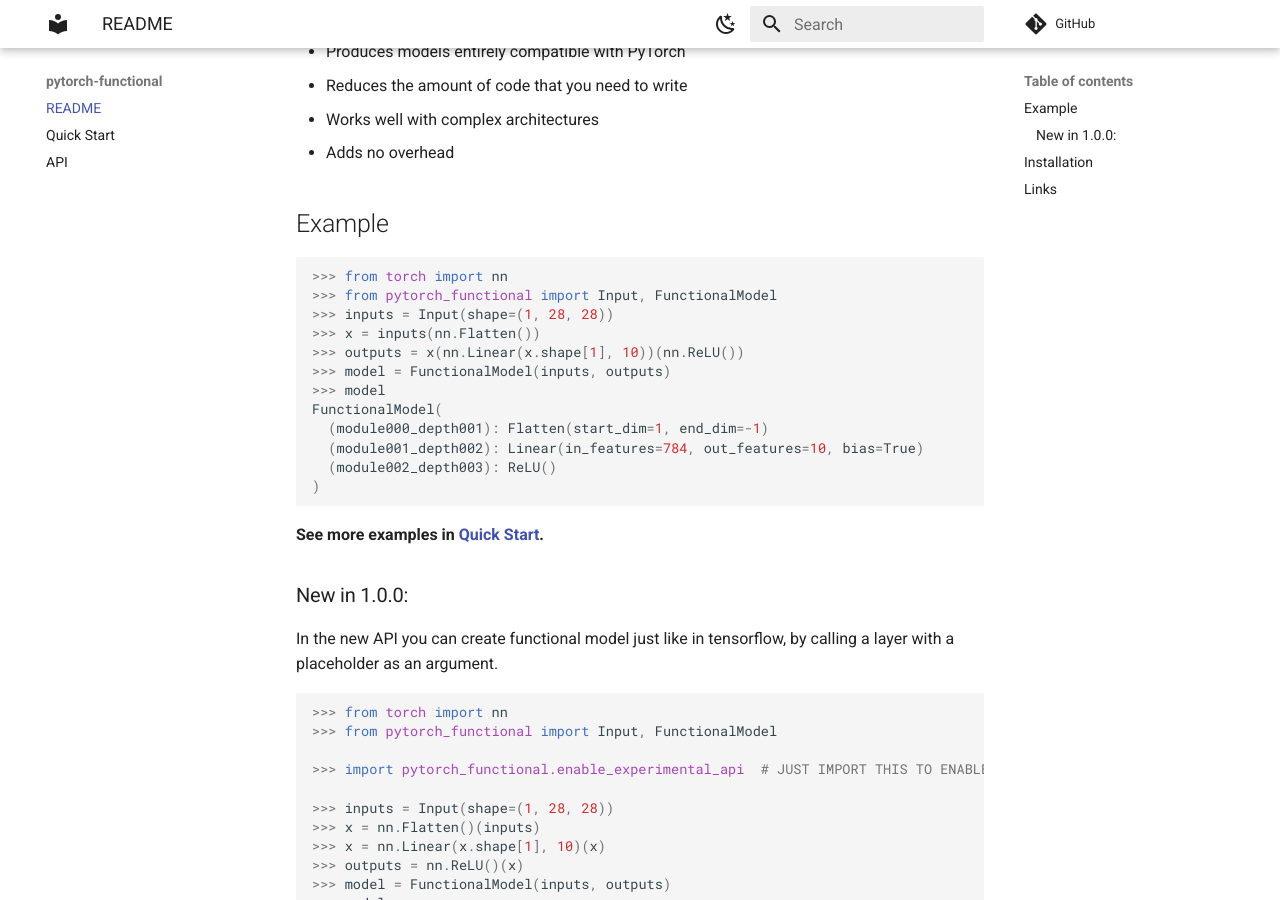
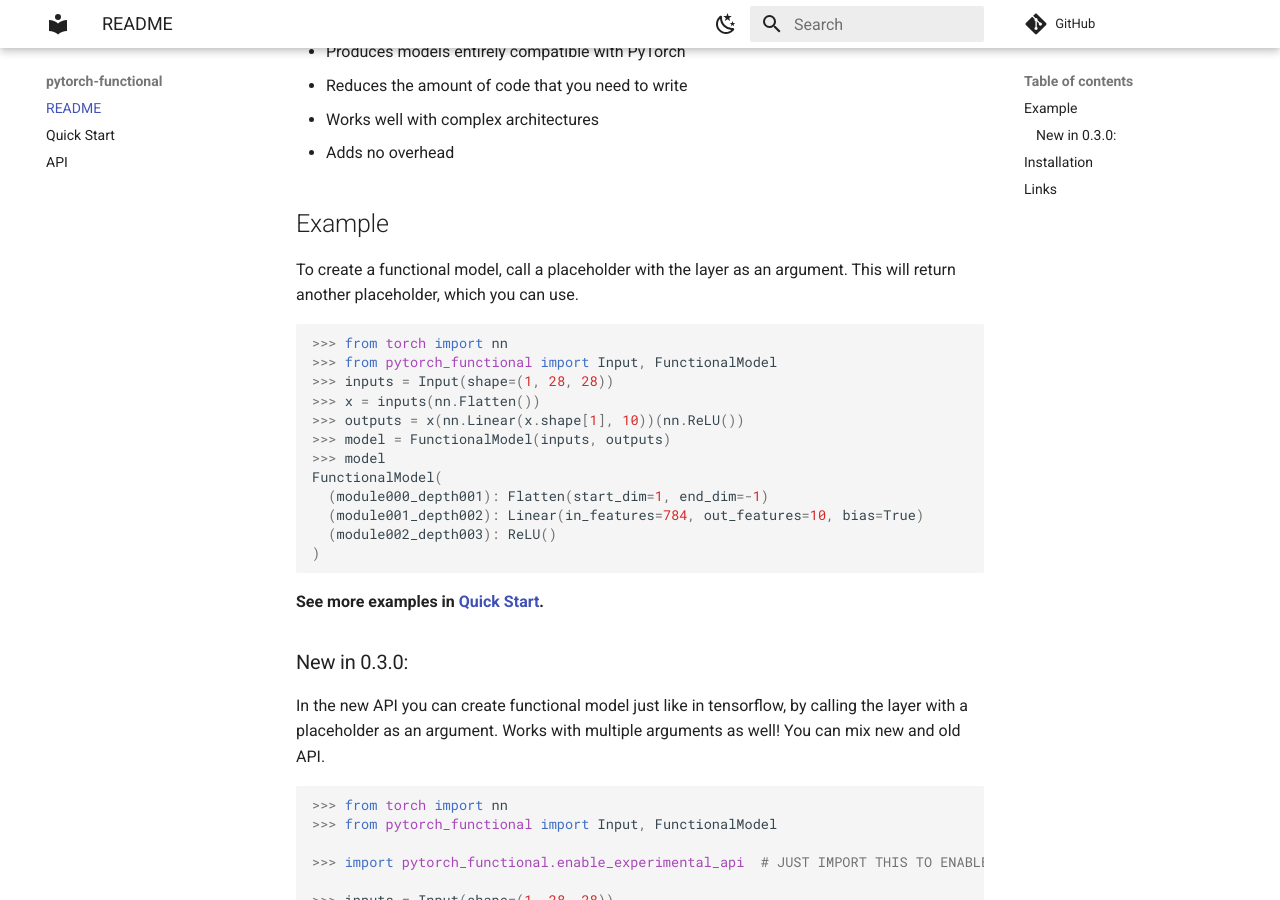
Before and after one commit to sjmikler/pytorch-symbolic, an MkDocs documentation site: the page built from docs/README.md, in a window 1280 px wide and 900 px high, scrolled down 427 px. Built offline with MkDocs 1.6.1 and Material for MkDocs 9.7.7, drawn with Linux system fonts in a browser that asks for light colours; comment, search, counter and statistics services are not loaded.

Commit message:
Update readme, make 0.3.0 version

````diff
--- a/docs/README.md
+++ b/docs/README.md
@@ -28,6 +28,9 @@
 
 ## Example
 
+To create a functional model, call a placeholder with the layer as an argument.
+This will return another placeholder, which you can use.
+
 ```py
 >>> from torch import nn
 >>> from pytorch_functional import Input, FunctionalModel
@@ -45,10 +48,13 @@
 
 **See more examples in [Quick Start](https://pytorch-functional.readthedocs.io/en/latest/quick_start/).**
 
-### New in 1.0.0:
+### New in 0.3.0:
 
 In the new API you can create functional model just like in tensorflow,
-by calling a layer with a placeholder as an argument.
+by calling the layer with a placeholder as an argument.
+Works with multiple arguments as well!
+You can mix new and old API.
+
 ```py
 >>> from torch import nn
 >>> from pytorch_functional import Input, FunctionalModel
--- a/setup.py
+++ b/setup.py
@@ -10,7 +10,7 @@
 
 setup(
     name="pytorch-functional",
-    version="0.2.13",
+    version="0.3.0",
     url="https://github.com/gahaalt/pytorch-functional.git",
     project_urls={
         "Documentation": "https://pytorch-functional.readthedocs.io/",
````
